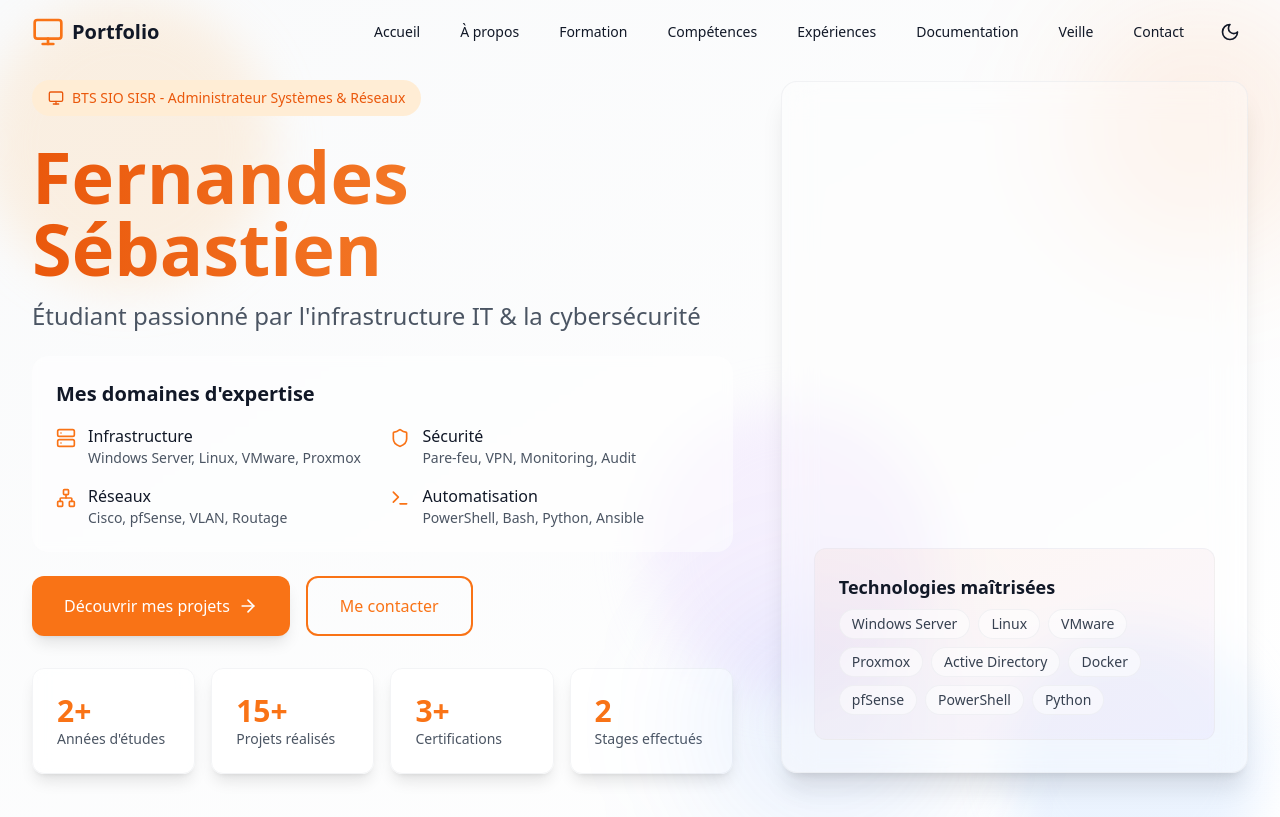
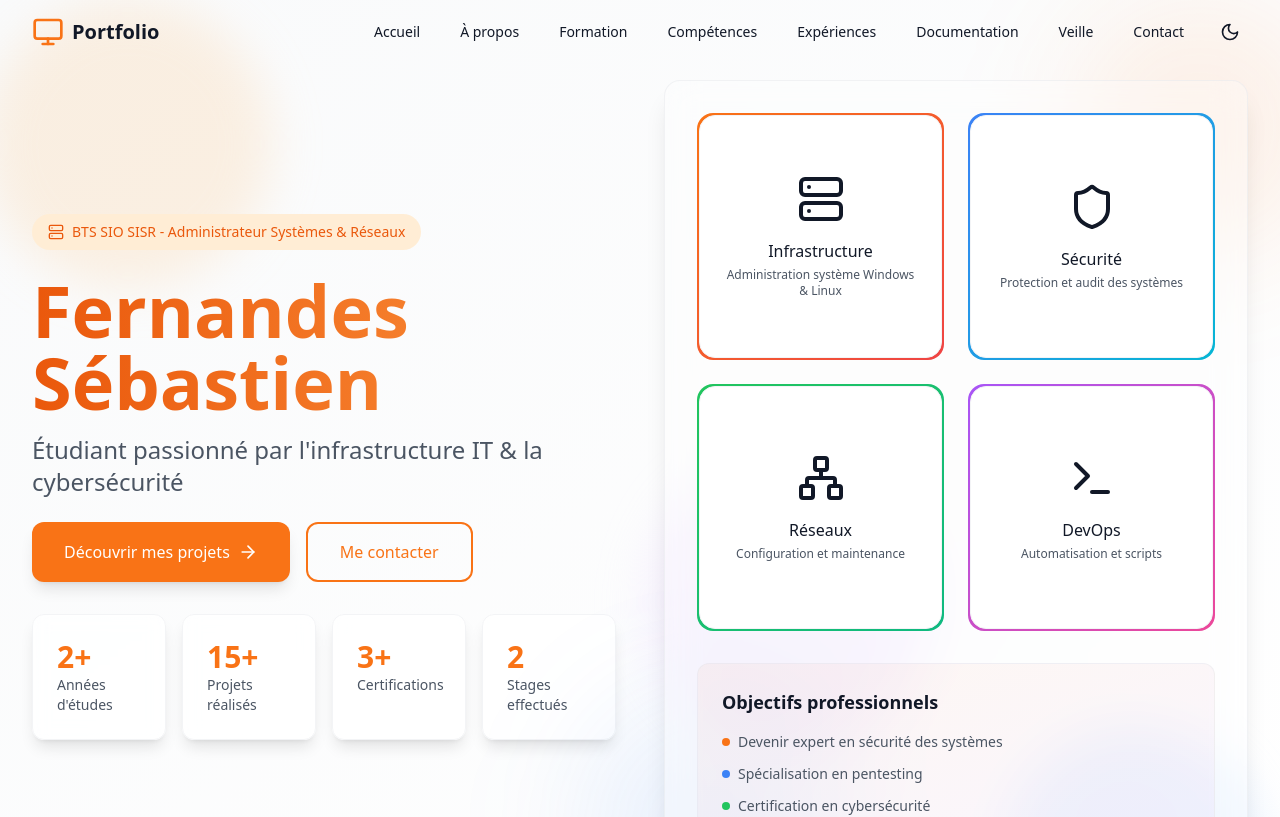
Before and after one commit to CapitaineRick/Portfolio, a React (Vite) app: page / in a window 1280 px wide. Shown: the top 817 px of the page. Built offline with nearby package versions, Linux system fonts and the light colour scheme.

Commit message:
Update Hero section with dynamic background

```diff
--- a/src/components/sections/Hero.tsx
+++ b/src/components/sections/Hero.tsx
@@ -1,9 +1,8 @@
 import React, { useEffect, useRef } from 'react';
-import { Server, ArrowRight, Terminal, Shield, Database, Code, Monitor, Network } from 'lucide-react';
+import { Server, ArrowRight, Terminal, Shield, Network } from 'lucide-react';
 
 const Hero: React.FC = () => {
   const heroRef = useRef<HTMLDivElement>(null);
-  const iconRefs = useRef<(HTMLDivElement | null)[]>([]);
 
   useEffect(() => {
     const observer = new IntersectionObserver(
@@ -11,15 +10,6 @@ const Hero: React.FC = () => {
         if (entry.isIntersecting) {
           entry.target.classList.add('opacity-100', 'translate-y-0');
           entry.target.classList.remove('opacity-0', 'translate-y-10');
-
-          iconRefs.current.forEach((icon, index) => {
-            if (icon) {
-              setTimeout(() => {
-                icon.classList.add('opacity-100', 'scale-100', 'translate-y-0');
-                icon.classList.remove('opacity-0', 'scale-95', 'translate-y-10');
-              }, index * 150);
-            }
-          });
         }
       },
       { threshold: 0.1 }
@@ -67,10 +57,11 @@ const Hero: React.FC = () => {
           ref={heroRef}
           className="flex flex-col lg:flex-row items-center gap-12 transition-all duration-1000 opacity-0 translate-y-10"
         >
-          <div className="lg:w-3/5 space-y-8">
+          {/* Left Column */}
+          <div className="lg:w-1/2 space-y-8">
             <div className="space-y-6 text-center lg:text-left">
               <div className="inline-flex items-center gap-2 px-4 py-2 rounded-full bg-orange-100 dark:bg-orange-900/30 text-orange-600 dark:text-orange-400 text-sm font-medium">
-                <Monitor className="w-4 h-4" />
+                <Server className="w-4 h-4" />
                 BTS SIO SISR - Administrateur Systèmes & Réseaux
               </div>
 
@@ -81,50 +72,6 @@ const Hero: React.FC = () => {
                 <p className="text-xl md:text-2xl text-gray-600 dark:text-gray-300">
                   Étudiant passionné par l'infrastructure IT & la cybersécurité
                 </p>
-              </div>
-
-              <div className="bg-white/50 dark:bg-gray-800/50 backdrop-blur-sm rounded-2xl p-6 space-y-4">
-                <h2 className="text-xl font-semibold text-gray-900 dark:text-white">
-                  Mes domaines d'expertise
-                </h2>
-                <div className="grid grid-cols-1 md:grid-cols-2 gap-4 text-left">
-                  <div className="flex items-start gap-3">
-                    <Server className="w-5 h-5 text-orange-500 mt-1" />
-                    <div>
-                      <h3 className="font-medium">Infrastructure</h3>
-                      <p className="text-sm text-gray-600 dark:text-gray-400">
-                        Windows Server, Linux, VMware, Proxmox
-                      </p>
-                    </div>
-                  </div>
-                  <div className="flex items-start gap-3">
-                    <Shield className="w-5 h-5 text-orange-500 mt-1" />
-                    <div>
-                      <h3 className="font-medium">Sécurité</h3>
-                      <p className="text-sm text-gray-600 dark:text-gray-400">
-                        Pare-feu, VPN, Monitoring, Audit
-                      </p>
-                    </div>
-                  </div>
-                  <div className="flex items-start gap-3">
-                    <Network className="w-5 h-5 text-orange-500 mt-1" />
-                    <div>
-                      <h3 className="font-medium">Réseaux</h3>
-                      <p className="text-sm text-gray-600 dark:text-gray-400">
-                        Cisco, pfSense, VLAN, Routage
-                      </p>
-                    </div>
-                  </div>
-                  <div className="flex items-start gap-3">
-                    <Terminal className="w-5 h-5 text-orange-500 mt-1" />
-                    <div>
-                      <h3 className="font-medium">Automatisation</h3>
-                      <p className="text-sm text-gray-600 dark:text-gray-400">
-                        PowerShell, Bash, Python, Ansible
-                      </p>
-                    </div>
-                  </div>
-                </div>
               </div>
 
               <div className="flex flex-wrap gap-4 justify-center lg:justify-start">
@@ -170,11 +117,14 @@ const Hero: React.FC = () => {
             </div>
           </div>
 
-          <div className="lg:w-2/5 relative">
+          {/* Right Column */}
+          <div className="lg:w-1/2 relative">
             <div className="absolute -top-20 -right-20 w-64 h-64 bg-orange-500/10 rounded-full filter blur-3xl"></div>
             <div className="absolute -bottom-20 -left-20 w-64 h-64 bg-blue-500/10 rounded-full filter blur-3xl"></div>
 
             <div className="relative bg-white/30 dark:bg-gray-800/30 backdrop-blur-lg rounded-2xl p-8 shadow-xl border border-gray-200/50 dark:border-gray-700/50">
+              <div className="space-y-8">
+                {/* Featured Skills */}
                 <div className="grid grid-cols-2 gap-6">
                   {[
                     {
@@ -204,14 +154,12 @@ const Hero: React.FC = () => {
                   ].map((item, index) => (
                     <div
                       key={index}
-                    ref={el => iconRefs.current[index] = el}
                       className="relative group"
                     >
                       <div className={`
                         w-full aspect-square rounded-2xl
                         bg-gradient-to-br ${item.gradient}
                         p-0.5 transition-all duration-300
-                      opacity-0 scale-95 translate-y-10
                         group-hover:scale-105 cursor-pointer
                       `}>
                         <div className="w-full h-full rounded-2xl bg-white dark:bg-gray-800 p-6
@@ -233,30 +181,25 @@ const Hero: React.FC = () => {
                   ))}
                 </div>
 
-              <div className="mt-8 p-6 bg-gradient-to-br from-orange-500/5 to-purple-500/5 rounded-xl border border-gray-200/50 dark:border-gray-700/50">
-                <h3 className="text-lg font-semibold mb-2 text-gray-900 dark:text-white">
-                  Technologies maîtrisées
+                {/* Current Focus */}
+                <div className="bg-gradient-to-br from-orange-500/5 to-purple-500/5 rounded-xl p-6 border border-gray-200/50 dark:border-gray-700/50">
+                  <h3 className="text-lg font-semibold mb-4 text-gray-900 dark:text-white">
+                    Objectifs professionnels
                   </h3>
-                <div className="flex flex-wrap gap-2">
-                  {[
-                    'Windows Server',
-                    'Linux',
-                    'VMware',
-                    'Proxmox',
-                    'Active Directory',
-                    'Docker',
-                    'pfSense',
-                    'PowerShell',
-                    'Python'
-                  ].map((tech, index) => (
-                    <span
-                      key={index}
-                      className="px-3 py-1 text-sm bg-white/50 dark:bg-gray-700/50 rounded-full
-                                text-gray-700 dark:text-gray-300 border border-gray-200/50 dark:border-gray-600/50"
-                    >
-                      {tech}
-                    </span>
-                  ))}
+                  <ul className="space-y-3">
+                    <li className="flex items-center gap-2 text-sm text-gray-600 dark:text-gray-300">
+                      <div className="w-2 h-2 rounded-full bg-orange-500"></div>
+                      Devenir expert en sécurité des systèmes
+                    </li>
+                    <li className="flex items-center gap-2 text-sm text-gray-600 dark:text-gray-300">
+                      <div className="w-2 h-2 rounded-full bg-blue-500"></div>
+                      Spécialisation en pentesting
+                    </li>
+                    <li className="flex items-center gap-2 text-sm text-gray-600 dark:text-gray-300">
+                      <div className="w-2 h-2 rounded-full bg-green-500"></div>
+                      Certification en cybersécurité
+                    </li>
+                  </ul>
                 </div>
               </div>
             </div>
```
Lines whose indentation alone changed are shown as unchanged.
